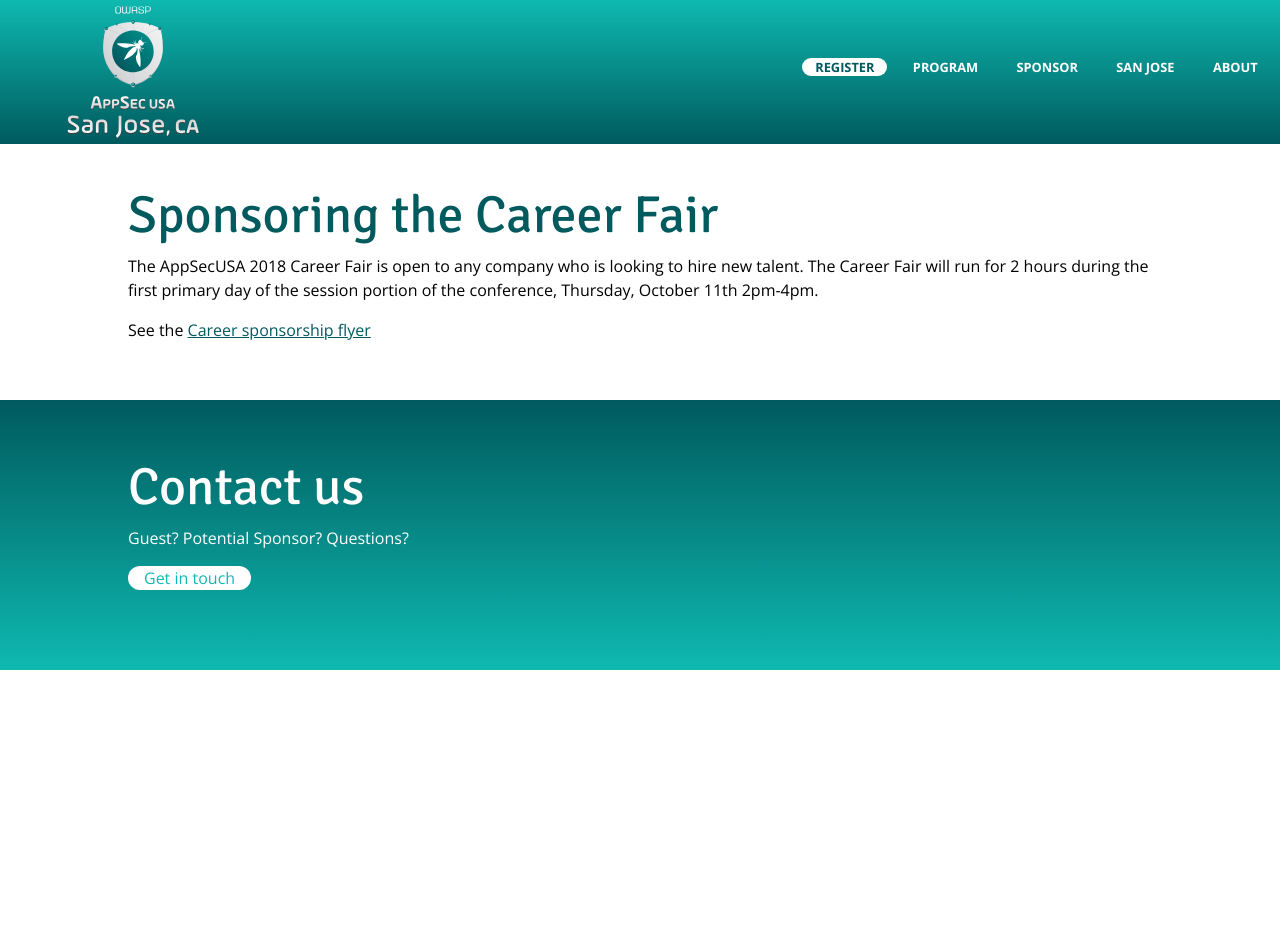
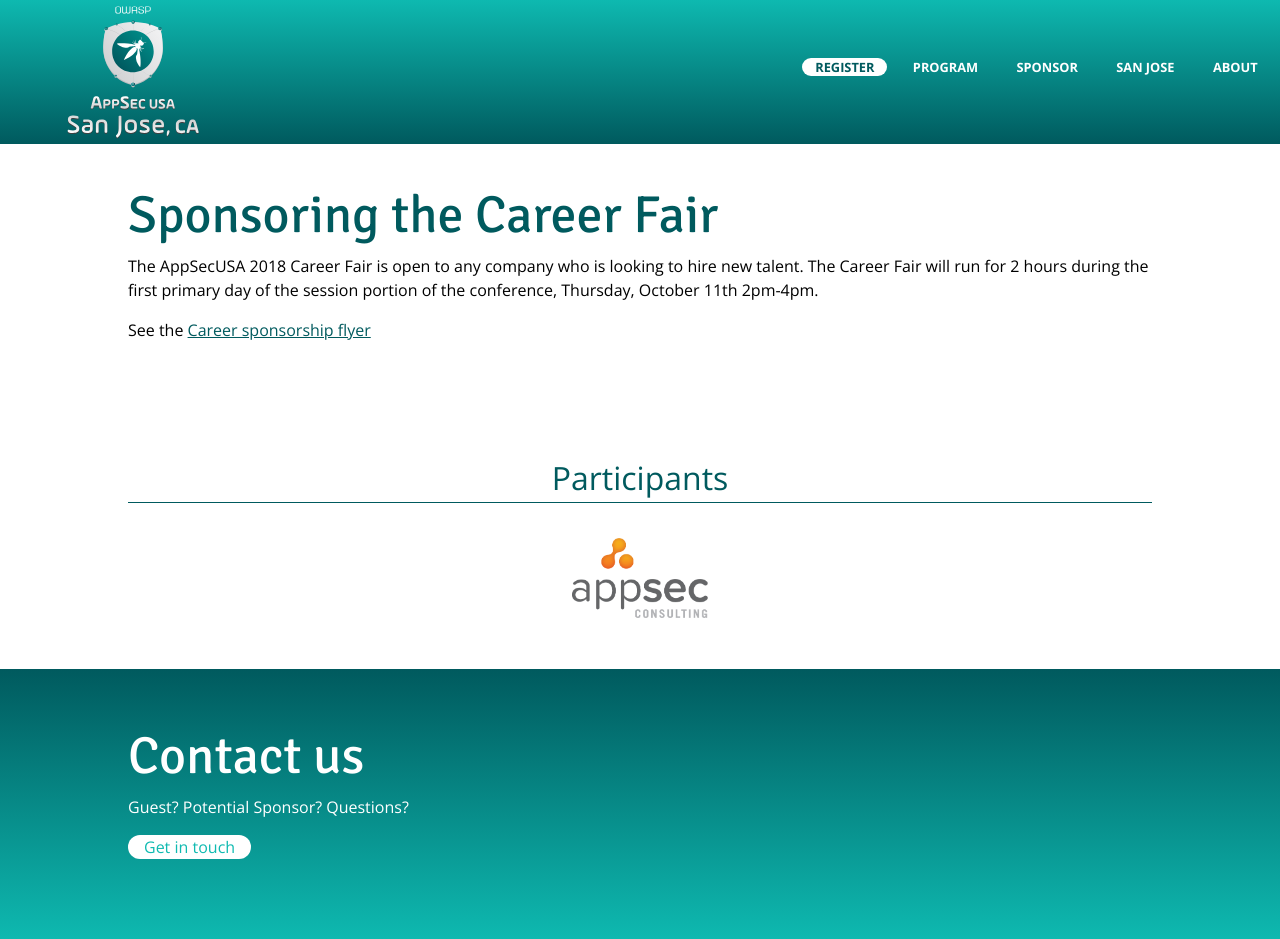
Before and after one commit to OWASP/AppSecUSA2018, a Jekyll site: the page built from sponsors/career-fair.md, in a window 1280 px wide. Built offline with Jekyll 4.4.1, drawn with Linux system fonts in a browser that asks for light colours; before the commit the page ends 900 px from its top, so only the background shows below that.

Commit message:
Career fair participants

```diff
--- /dev/null
+++ b/_data/careerfair.yml
@@ -0,0 +1,4 @@
+participants:
+- logo: AppSec.png
+  name: AppSec Consulting
+  url: https://www.appsecconsulting.com/
--- a/sponsors/career-fair.md
+++ b/sponsors/career-fair.md
@@ -10,3 +10,12 @@
 
 See the [Career sponsorship flyer](https://2018.appsecusa.org/docs/AppSecUSA_2018_CareerFair_Flyer_V01.pdf)
 </section>
+
+<section class="sponsors">
+	<h3>Participants</h3>
+  <div>
+	{% for participant in site.data.careerfair.participants %}
+    <a style="background-image: url(/assets/images/careerfair/{{participant.logo}});{% if participant.backgroundSize %}background-size: {{participant.backgroundSize}};{% endif %}" title="{{participant.name}}" href="{{participant.url}}"></a>
+  {% endfor %}
+  </div>
+</section>
```
Also changed, not shown: assets/images/careerfair/AppSec.png (added).
